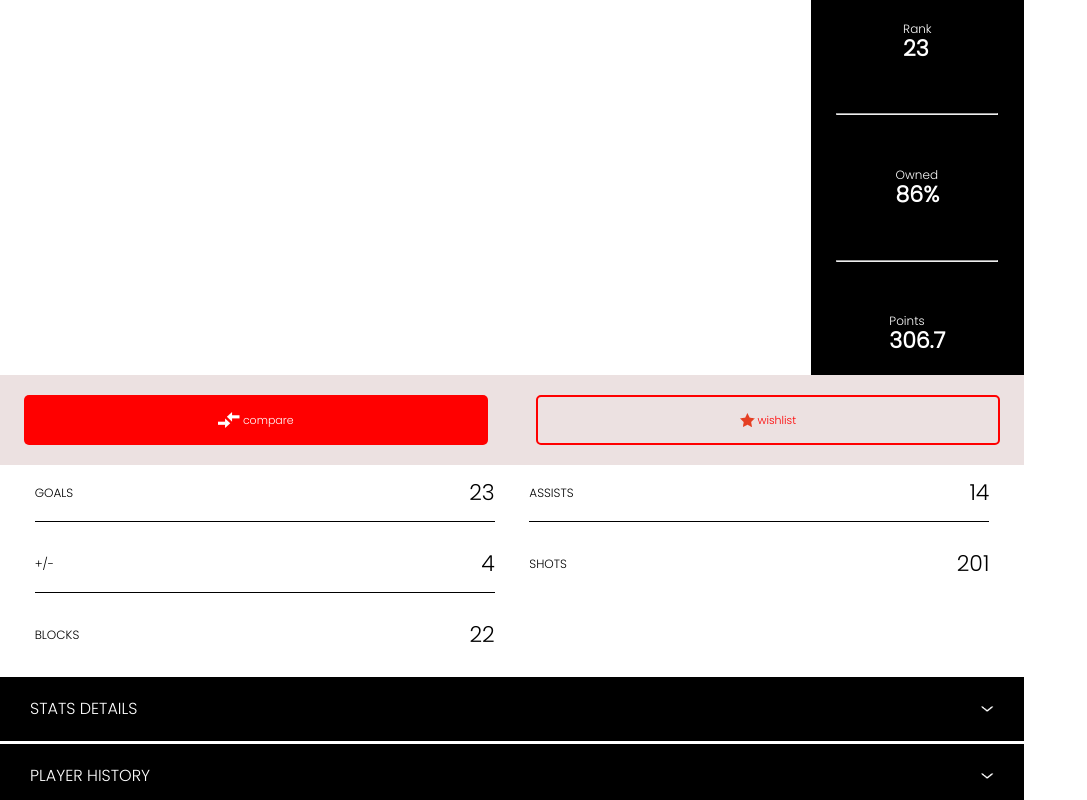
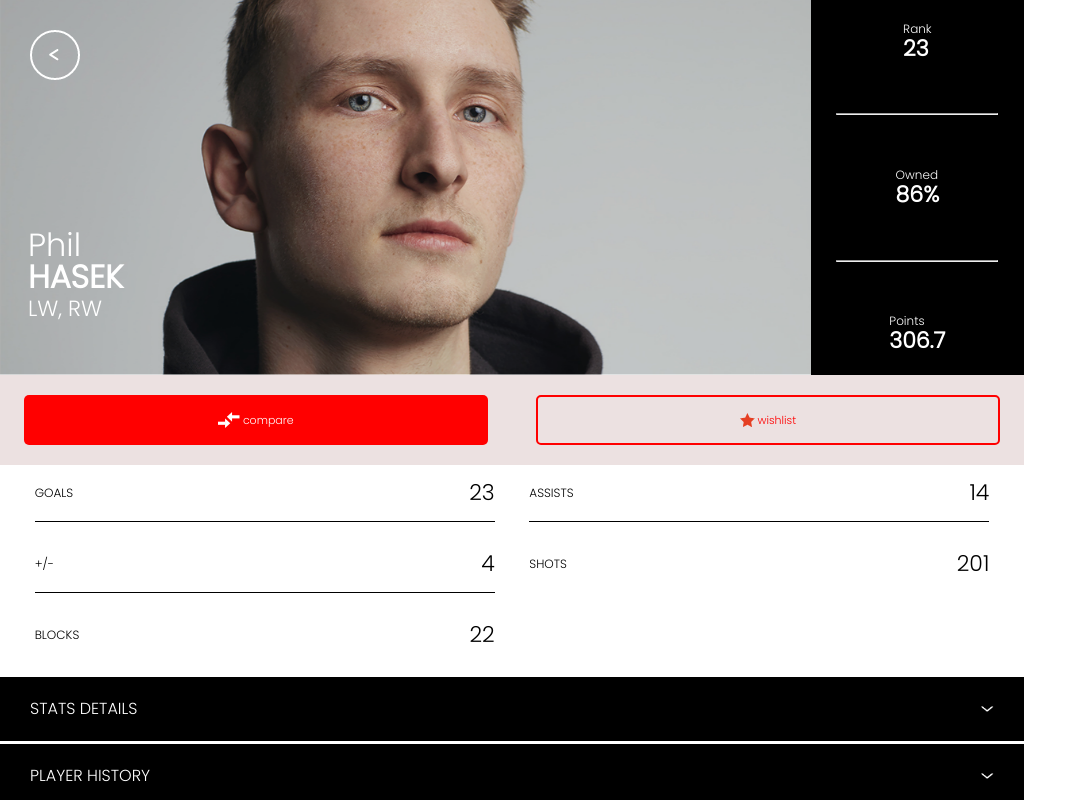
Before and after one commit to MTchkadua/class-6, a plain HTML site: page index.html in a window 1280 px wide. Shown: the top 800 px of the page, without its empty margins (0-1087 px from the left). Drawn offline with Linux system fonts and the light colour scheme.

Commit message:
Update style.css

```diff
--- a/css/style.css
+++ b/css/style.css
@@ -11,7 +11,7 @@
 .man {
     width: 811.52px;
     height: 375px;
-    background-image: url(images/image.png);
+    background-image: url(../images/image.png);
 }
 
 .arrow {
```
